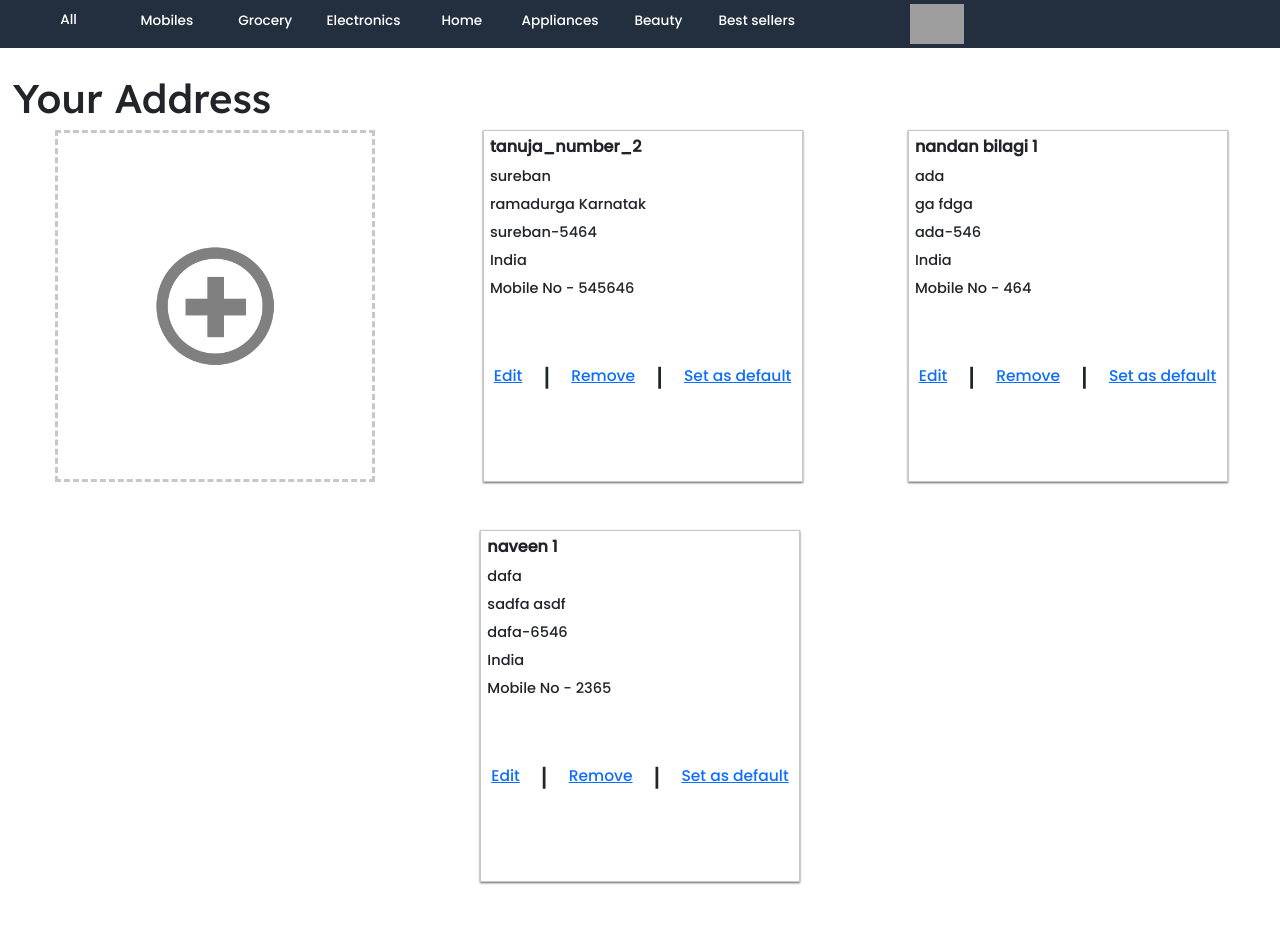
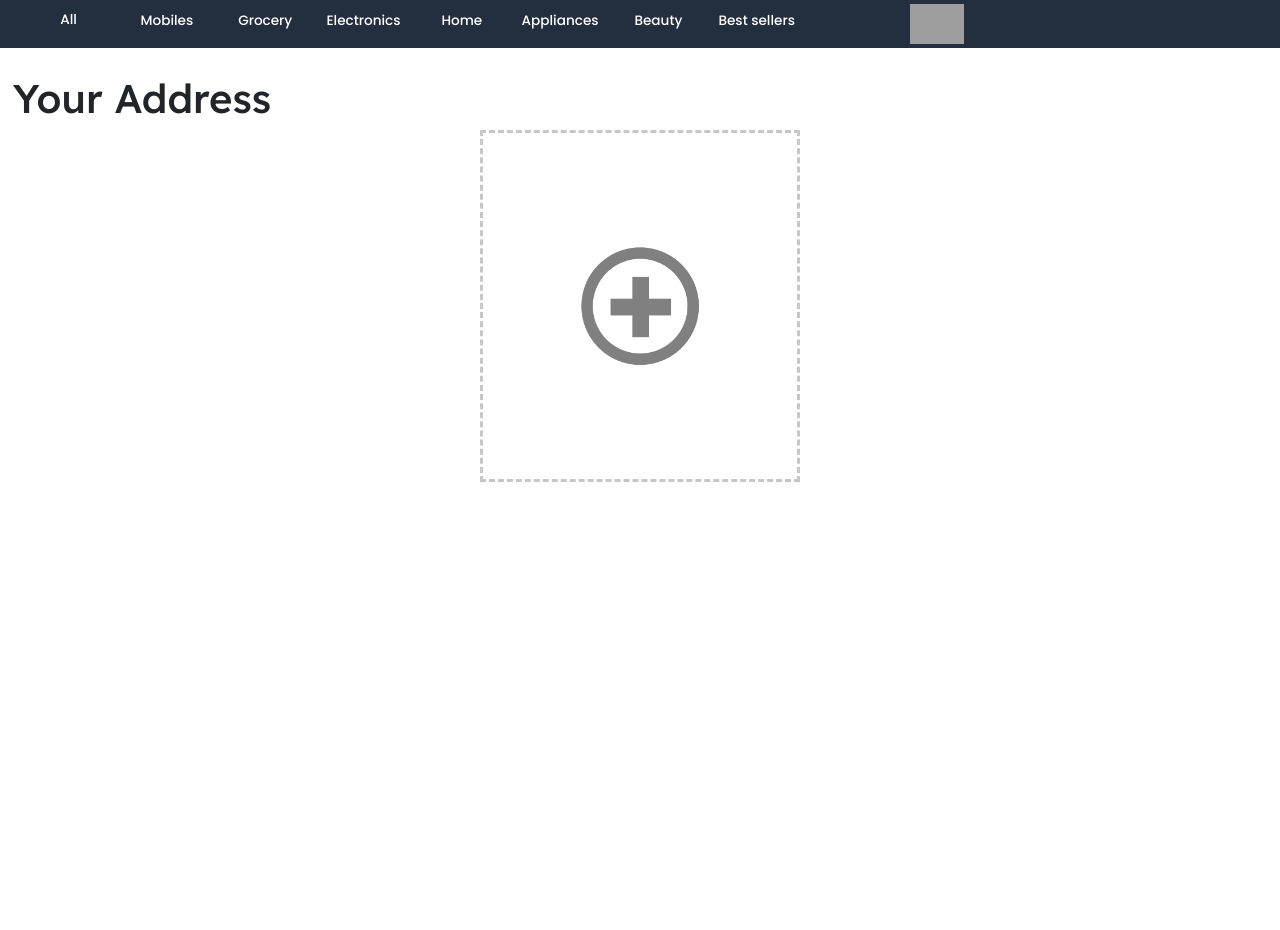
Before and after one commit to nandanpytech/Amazon-clone, a Django app: page /address/ in a window 1280 px wide. Shown: the part 72-1002 px from the top of the page. Run offline with Django 3.2, Linux system fonts and the light colour scheme; data comes from the database, SQL or seed files in the repository; both versions use the stored data as it was after the commit; some libraries are stand-ins or nearby versions; some web fonts are replaced; grey boxes are pictures that could not be loaded.

Commit message:
new things

```diff
--- a/shop/urls.py
+++ b/shop/urls.py
@@ -1,6 +1,5 @@
+from . import views
 from django.urls import path
-from . import views
-
 urlpatterns = [
     path("",views.home,name="home"),
     path("search-hole/",views.search_hole,name="search-hole"),
@@ -12,7 +11,7 @@ urlpatterns = [
     path("cart/<int:id>",views.cart,name="cart"),
     path("address/",views.address,name="address"),
     path("address-form/",views.address_form,name="address-form"),
-    path("set-default/<int:id>",views.set_default,name="set_default"),
+    path("set_default/<int:id>",views.set_default,name="set_default"),
     path("remove/<int:id>",views.remove_address,name="remove_address"),
     path('remove_cart/<int:id>',views.remove_cart,name="remove_cart"),
     path('show_cart/',views.show_cart,name="showcart"),
--- a/shop/views.py
+++ b/shop/views.py
@@ -1,3 +1,5 @@
+from email.policy import default
+from unicodedata import name
 from django.http.response import HttpResponse
 from .forms import CustomerRegistration,CustomerLogin,CustomerAddress
 from django.shortcuts import redirect, render
@@ -5,17 +7,17 @@ from django.contrib.auth import login,logout,authenticate
 from django.contrib.auth.decorators import login_required
 from .models import Product,User,Customer,Cart,Orderplaced
 # Create your views here.
+
 def home(request):
-    default_address=Customer.objects.filter(default=True)
-    print(not(default_address))
-    return render  (request,"html/Home.html",{"default_address":default_address})
+    # default_address=Customer.objects.filter(id=id)
+    return render  (request,"html/Home.html")
 
 def search_hole(request):
     query=request.GET['search']
     if len(query)>20:
         allProduct=Product.objects.none
     else:
-        listname=Product.objects.filter(prname__icontains=query)
+        listname=Product.objects.filter(prname__icontains=query)                      #to check exact same item which typed in input box
         allProduct=listname
     default_address=Customer.objects.filter(default=True)
     params={'allProduct':allProduct,'query':query,'default_address':default_address}
@@ -66,12 +68,15 @@ def logoutformat(request):
 
 @login_required(login_url='/sign-in/')
 def buy(request,id):
-    address=Customer.objects.filter(default=True)
-    Customer_name=Customer.objects.get(default=True)
-    product=Product.objects.filter(id=id)
-    product_name=Product.objects.get(id=id)
-    buy_item=Orderplaced.objects.create(User=request.user,product=product_name,Customer=Customer_name,quantity=1)
-    buy_item.save()
+    User=request.user
+    address=Customer.objects.filter(User=User)
+    Customer_name=Customer.objects.get(User=User)
+    print(Customer_name)
+    product=Product.objects.get(id=id)
+    print(product)
+    # product_name=Product.objects.get(id=id)
+    # buy_item=Orderplaced.objects.create(User=request.user,Customer=Customer_name,product=product,quantity=1)
+    # buy_item.save()
     params={'address':address,"product":product}
     return render(request,"html/buy.html",params)
 
@@ -86,10 +91,11 @@ def cart(request,id):
     return render(request,"html/cart.html",params)
 
 def address(request):
-    alladdress=Customer.objects.all()
-    default_address=Customer.objects.filter(default=True)
-    print(len(default_address)==0)
-    para={'alladdress':alladdress,"default_address":default_address}
+    User=request.user
+    alladdress=Customer.objects.filter(name__icontains=User)
+    # default_address=Customer.objects.filter(default=True)
+    # print(len(default_address)==0)
+    para={'alladdress':alladdress}
     return render(request,"html/address.html",para)
 
 def address_form(request):
@@ -112,9 +118,15 @@ def address_form(request):
         return render(request,"html/address-form.html",{"form":fm})
 
 def set_default(request,id):
-    Customer.objects.all().update(default=False)
-    Customer.objects.filter(id=id).update(default=True)
-    return redirect('/address/')
+    # Customer.objects.all().update(default=False)
+    # Customer.objects.filter(id=id).update(default=True)
+    # return redirect('/address/')
+    User=request.user
+    alladdress=Customer.objects.filter(name__icontains=User)
+    print(alladdress)
+    default_address=Customer.objects.filter(id=id)
+    para={'alladdress':alladdress,'default':default_address}
+    return render(request,"html/home.html",para)
 
 def remove_address(reques,id):
     Customer.objects.filter(id=id).delete()
@@ -132,15 +144,21 @@ def remove_cart(request,id):
 
 
 def order_placed(request):
-    order=Orderplaced.objects.all()
+    order=Orderplaced.objects.filter(User=request.user)
+    print(order)
     return render(request,'html/order_placed.html',{'order':order})
 
 def place_order(request,id):
-    Customer_name=Customer.objects.get(default=True)
+    Customer_name=Customer.objects.get(User=request.user)
     product_name=Product.objects.get(id=id)
-    buy_item=Orderplaced.objects.create(User=request.user,product=product_name,Customer=Customer_name,quantity=1)
+
+    buy_item=Orderplaced.objects.create(User=request.user,Customer=Customer_name,product=product_name,quantity=1)
+    print(buy_item)
     buy_item.save()
-    return redirect('/order_placed/')
+    # return redirect('/order_placed/')
+    order=Orderplaced.objects.filter(User=request.user)
+    print(order)
+    return render(request,'html/order_placed.html',{'order':order})
 
 def cancel_order(request,id):
     Orderplaced.objects.filter(id=id).delete()
--- a/templates/html/address.html
+++ b/templates/html/address.html
@@ -30,7 +30,7 @@
         <a href="/address/">
 
 
-          {%for i in default_address%}
+          {%for i in default%}
           <h5>Hello, {{i.name}}</h5>
           <i class="fas fa-map-marker-alt"></i>
           <strong>{{i.village}}- {{i.pin}}</strong>
@@ -167,7 +167,7 @@
       <div class="download">
         <a href="">
           <img
-          src="https://images-eu.ssl-images-amazon.com/images/G/31/IN-hq/2021/img/Mobile_Traffic_/XCM_Manual_1321458_1651511_IN_3781247_400x39_en_IN._CB655944656_.jpg""
+          src="https://images-eu.ssl-images-amazon.com/images/G/31/IN-hq/2021/img/Mobile_Traffic_/XCM_Manual_1321458_1651511_IN_3781247_400x39_en_IN._CB655944656_.jpg"
           alt="">
         </a>
       </div>
@@ -221,7 +221,7 @@
                 <h1>|</h1>
                 <a href="/remove/{{i.id}}">Remove</a>
                 <h1>|</h1>
-                <a href="/set-default/{{i.id}}"><span id="{{i.id}}" onclick="def(this.id)">Set as default</span></a>
+                <a href="/set_default/{{i.id}}"><span id="{{i.id}}" onclick="def(this.id)">Set as default</span></a>
             </div>
         </div>
         {%endfor%}
--- a/templates/html/search-hole.html
+++ b/templates/html/search-hole.html
@@ -170,7 +170,7 @@
       <div class="download">
         <a href="">
           <img
-          src="https://images-eu.ssl-images-amazon.com/images/G/31/IN-hq/2021/img/Mobile_Traffic_/XCM_Manual_1321458_1651511_IN_3781247_400x39_en_IN._CB655944656_.jpg""
+          src="https://images-eu.ssl-images-amazon.com/images/G/31/IN-hq/2021/img/Mobile_Traffic_/XCM_Manual_1321458_1651511_IN_3781247_400x39_en_IN._CB655944656_.jpg"
           alt="">
         </a>
       </div>
--- a/templates/html/selected_product.html
+++ b/templates/html/selected_product.html
@@ -164,7 +164,7 @@
         <div class="download">
           <a href="">
             <img
-            src="https://images-eu.ssl-images-amazon.com/images/G/31/IN-hq/2021/img/Mobile_Traffic_/XCM_Manual_1321458_1651511_IN_3781247_400x39_en_IN._CB655944656_.jpg""
+            src="https://images-eu.ssl-images-amazon.com/images/G/31/IN-hq/2021/img/Mobile_Traffic_/XCM_Manual_1321458_1651511_IN_3781247_400x39_en_IN._CB655944656_.jpg"
             alt="">
           </a>
         </div>
```
Also changed, not shown: templates/css/home.css (+1 -8 lines), templates/html/Home.html (+6 -5 lines), templates/html/buy.html (+10 -10 lines), db.sqlite3, photos/41IN-ZbPgkL._AC_UY218__22B8026.jpg (added), photos/61a8VWerURS._AC_UY218__c2fy0y5.jpg (added), 1 other file.
